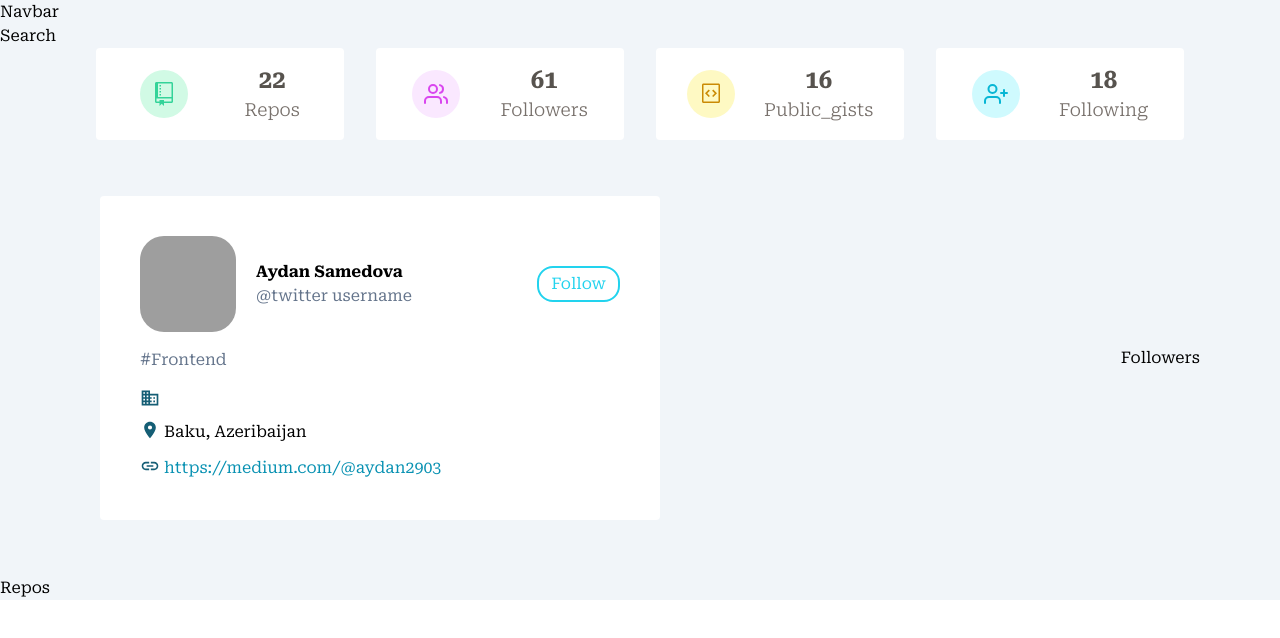
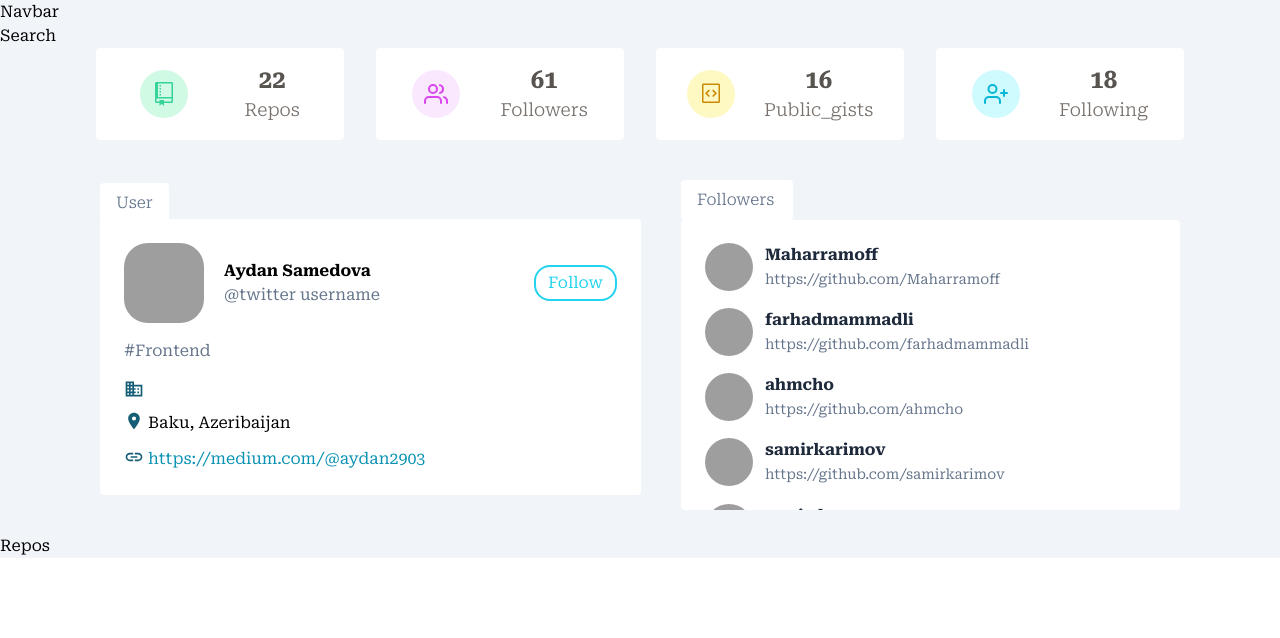
Before and after one commit to aydanramazanli/GithubUsers, a React (Create React App) app: page / in a window 1280 px wide. Shown: the top 638 px of the page. Built offline with nearby package versions, Linux system fonts and the light colour scheme; grey boxes are pictures that could not be loaded.

Commit message:
card companent

```diff
--- a/public/index.html
+++ b/public/index.html
@@ -27,9 +27,9 @@
 
     <!------Google Font ------>
     <link rel="preconnect" href="https://fonts.googleapis.com">
-<link rel="preconnect" href="https://fonts.gstatic.com" crossorigin>
-<link href="https://fonts.googleapis.com/css2?family=Lato:ital,wght@0,100;0,300;0,400;1,700&family=Poppins:wght@200;300;400&family=Roboto+Serif:ital,wght@0,100;0,200;0,300;0,400;0,700;0,800;1,500&display=swap" rel="stylesheet">
-    <title>React App</title>
+    <link rel="preconnect" href="https://fonts.gstatic.com" crossorigin>
+    <link href="https://fonts.googleapis.com/css2?family=Lato:ital,wght@0,100;0,300;0,400;1,700&family=Poppins:wght@200;300;400&family=Roboto+Serif:ital,wght@0,100;0,200;0,300;0,400;0,700;0,800;1,500&family=Roboto:wght@100;300;500&display=swap" rel="stylesheet">
+    <title>Github Users</title>
   </head>
   <body>
     <noscript>You need to enable JavaScript to run this app.</noscript>
--- a/src/App.css
+++ b/src/App.css
@@ -2,37 +2,14 @@
   text-align: center;
 }
 
-.App-logo {
-  height: 40vmin;
-  pointer-events: none;
+.user{
+  top:-13%;
 }
+.followers{
+  height:290px;
+  overflow: scroll;
+  display: grid;
+  grid-template-rows: repeat(auto-fill, minmax(45px, 1fr));
+  gap: 1.25rem 1rem;
 
-@media (prefers-reduced-motion: no-preference) {
-  .App-logo {
-    animation: App-logo-spin infinite 20s linear;
-  }
 }
-
-.App-header {
-  background-color: #282c34;
-  min-height: 100vh;
-  display: flex;
-  flex-direction: column;
-  align-items: center;
-  justify-content: center;
-  font-size: calc(10px + 2vmin);
-  color: white;
-}
-
-.App-link {
-  color: #61dafb;
-}
-
-@keyframes App-logo-spin {
-  from {
-    transform: rotate(0deg);
-  }
-  to {
-    transform: rotate(360deg);
-  }
-}
--- a/src/companents/Card.jsx
+++ b/src/companents/Card.jsx
@@ -15,13 +15,15 @@ export default function Card() {
     twitter_username,
   } = githubUser;
 
-  console.log(blog);
+
 
   return (
-    <div className="w-1/2 bg-white my-14 p-10 rounded mx-5">
+    <div className="w-1/2  bg-white  p-6 rounded mx-5 relative">
+      <div className="user absolute bg-white user left-0 py-2 px-4 rounded"  >
+        <h3 className="text-slate-500 font-light">User</h3></div>
       <header className="flex justify-between items-center">
         <div className="flex items-center">
-          <img src={avatar_url} alt={name} className="w-24 h-24 rounded-3xl" />
+          <img src={avatar_url} alt={name} className="w-20 h-20 rounded-3xl" />
           <div className="mx-5">
             <h4 className="font-semibold">{name}</h4>
             <h4 className="text-slate-500">@{twitter_username || "twitter username"}</h4>
@@ -45,5 +47,4 @@ export default function Card() {
         </a>
       </main>
     </div>
-  );
-}
+  )}
--- a/src/companents/Followers.jsx
+++ b/src/companents/Followers.jsx
@@ -1,7 +1,30 @@
-import React from 'react'
+import React, {useContext} from 'react'
+import {GithubContext} from '../context/Context'
 
 export default function Followers() {
+  const {githubfFollowers} = useContext(GithubContext)
   return (
-    <div>Followers</div>
+    <div className="w-1/2 mb-6">
+        <div className="follow bg-white user ml-5 py-2 px-4 rounded w-28"  >
+        <h3 className="text-slate-500 font-light">Followers</h3></div>
+        <div className="bg-white followers    p-6 rounded mx-5 ">
+
+      {githubfFollowers.map((follower, index)=>{
+        const {avatar_url:img, html_url,login} = follower
+        return(
+          <article key={index} className="flex items-center ">
+            <img src={img} alt={login} className="w-12 h-12 rounded-3xl"/>
+            <div className="ml-3">
+              <h3 className="font-semibold text-base text-slate-800">{login}</h3>
+              <a href={html_url} className="text-slate-500 text-sm">{html_url}</a>
+            </div>
+
+            </article>
+        )
+
+      })}
+    </div>
+    </div>
+
   )
 }
--- a/src/companents/User.jsx
+++ b/src/companents/User.jsx
@@ -4,7 +4,7 @@ import Card from './Card'
 
 export default function User() {
   return (
-    <div className="container flex items-center justify-between m-auto px-20 ">
+    <div className="container flex items-center justify-between m-auto px-20 relative mt-10">
 <Card />
 <Followers />
     </div>
--- a/src/index.css
+++ b/src/index.css
@@ -6,7 +6,8 @@ body {
   margin: 0;
   font-family: 'Lato', sans-serif;
   font-family: 'Poppins', sans-serif;
-  font-family: 'Roboto Serif', sans-serif;
+  font-family: 'Roboto', sans-serif;
+  font-family: 'Roboto Serif', serif;
   -webkit-font-smoothing: antialiased;
   -moz-osx-font-smoothing: grayscale;
 }
```
